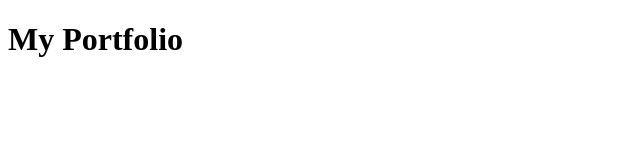
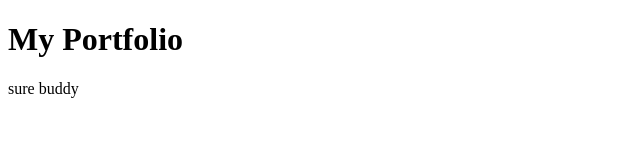
Before and after one commit to amadeoescobedo/Formal-Portfolio, a plain HTML site: page index.html in a window 1280 px wide. Shown: the full height of the page, 0-640 px from the left. Drawn offline with Linux system fonts and the light colour scheme.

Commit message:
sure buddy

```diff
--- a/index.html
+++ b/index.html
@@ -7,5 +7,6 @@
 </head>
 <body>
     <h1>My Portfolio</h1>
+    sure buddy
 </body>
 </html>
```
